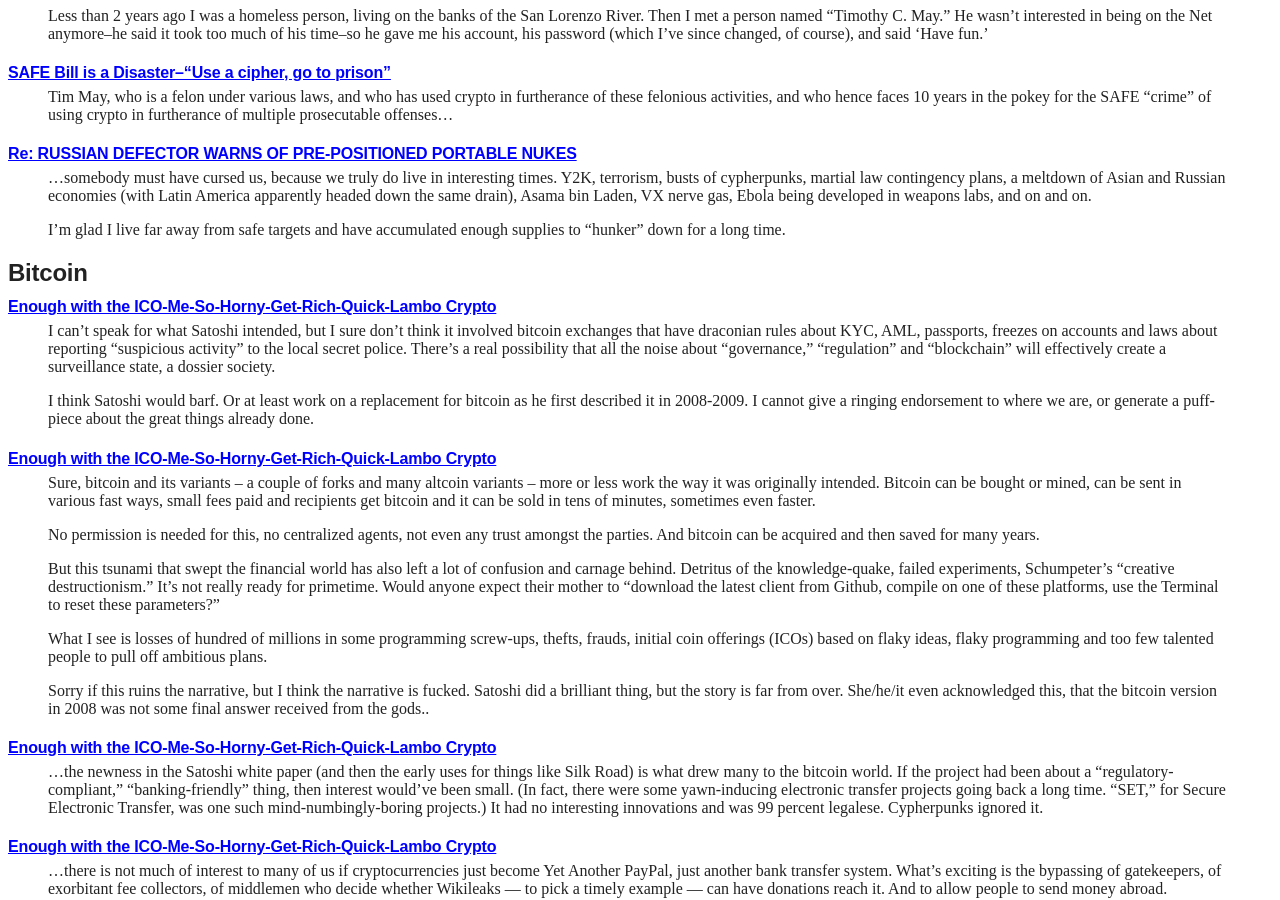
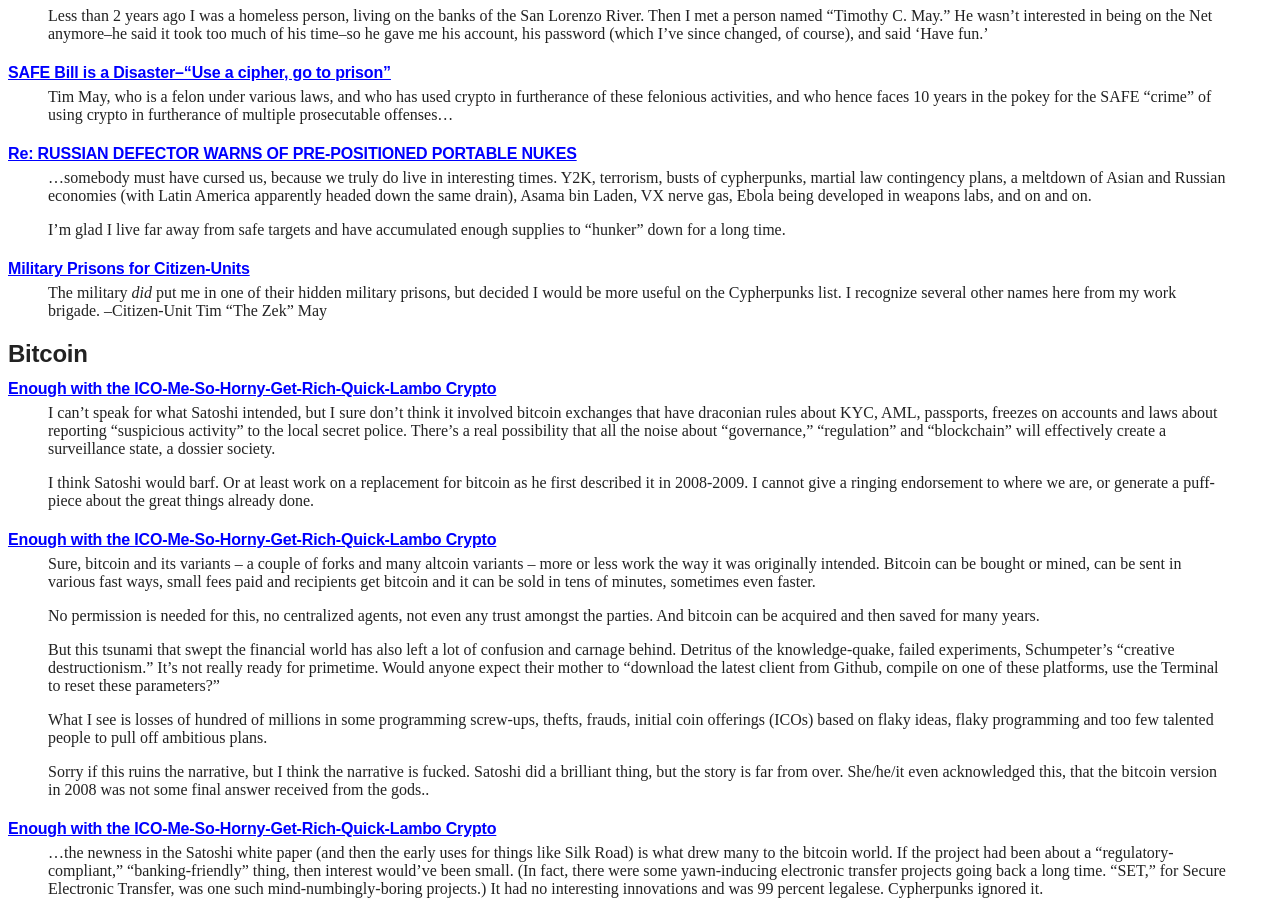
Before and after one commit to wakgill/deryk, a Jekyll site: the page built from tcm.md, in a window 1280 px wide and 900 px high, scrolled down 1589 px. Built offline with Jekyll 4.4.1, drawn with Linux system fonts in a browser that asks for light colours; some of the changed text lies outside the part shown.

Commit message:
Update tcm.md

```diff
--- a/tcm.md
+++ b/tcm.md
@@ -130,6 +130,12 @@
 >
 >I'm glad I live far away from safe targets and have accumulated enough
 supplies to "hunker" down for a long time.
+
+#### [Military Prisons for Citizen-Units](http://mailing-list-archive.cryptoanarchy.wiki/archive/1995/07/e734b48734ef935de8fe5004833551fa71de42fcb66749834b982d1bc2dae49a/)
+
+>The military _did_ put me in one of their hidden military prisons, but
+decided I would be more useful on the Cypherpunks list. I recognize several
+other names here from my work brigade. --Citizen-Unit Tim "The Zek" May
 
 ## Bitcoin
 
@@ -375,6 +381,12 @@
 #### [Thirty Years of Crypto Anarchy](https://youtu.be/TdmpAy1hI8g?t=1436)
 
 >The group that later became the cypherpunks, Eric [Hughes'] girlfriend at the time had a funny comment and she wrote an article on our group. She said at one point that ‘you guys are just a bunch of cypherpunks,’ which was a pun on cyberpunk. So we used the name. A couple people were highly critical of this. They wanted a solid sounding name like the Institute for Cryptographic Research or the Foundational Cryptography Group but alot of us liked the name 'cypherpunk.'
+
+#### [“Only on the Cypherpunks list…”](http://mailing-list-archive.cryptoanarchy.wiki/archive/1995/07/2f17a8d92ff84c3f0426c92047606ed9e301db724fff1aa26203e4cfd7554560/)
+
+>...only on the Cypherpunks list would you be likely to find general
+agreement that setting up a separate Intel box running Linux so one can
+create a suitable mail client is the preferred way to do secure e-mail.
 
 ## Cryptoanarchy
 
```
